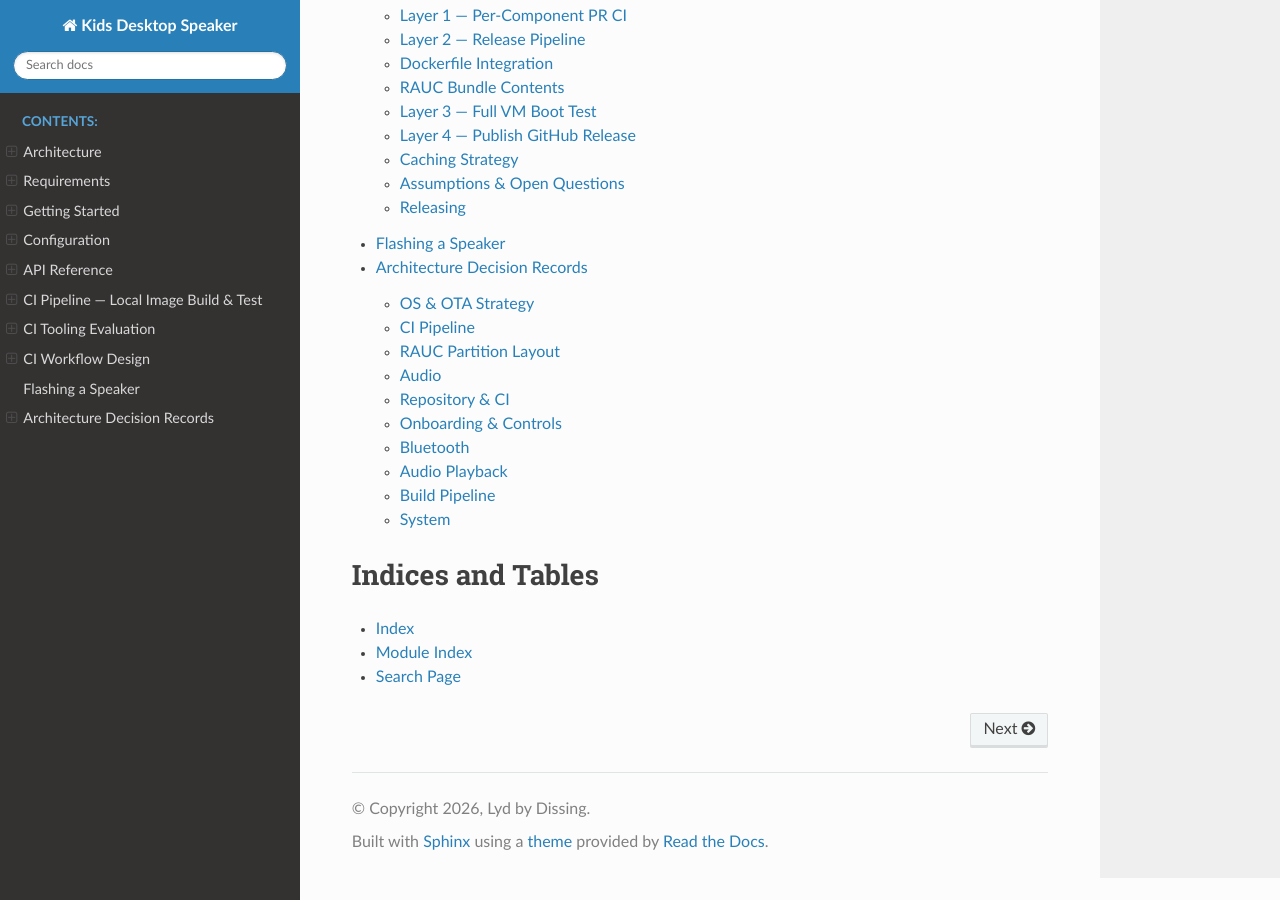
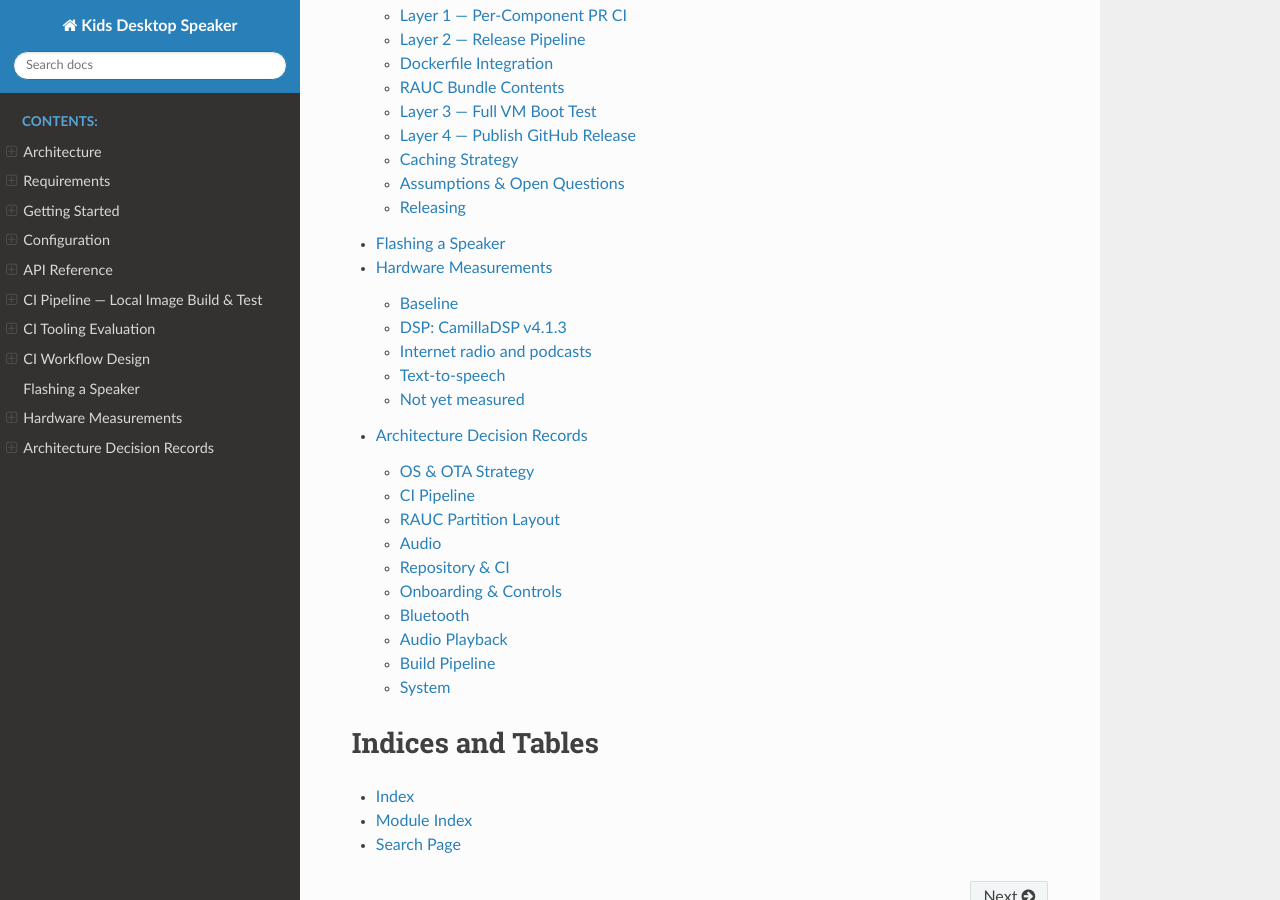
Before and after one commit to LydByDissing/kids-desktop-speaker, a Sphinx documentation site: the page built from docs/source/index.rst, in a window 1280 px wide and 900 px high, scrolled down 1872 px. Built offline with Sphinx 7.4.7 and the Read the Docs theme 3.1.0, drawn with Linux system fonts in a browser that asks for light colours; part of the change alters nothing that is shown.

Commit message:
docs: record audio measurements from a real Pi Zero W (wave 3)
Co-Authored-By: Claude Opus 5.5 <noreply@anthropic.com>

```diff
--- /dev/null
+++ b/docs/source/development/hardware-measurements.rst
@@ -0,0 +1,110 @@
+Hardware Measurements
+=====================
+
+Measured on a real Raspberry Pi Zero W (single-core ARM1176, 1 GHz, about 420 MB
+free RAM with ``gpu_mem=16``), running the speaker image. CPU is a percentage of
+the single core. Audio went to ALSA's null device, so these are processing costs
+without the audio HAT. Reproduce with ``ci/scripts/hw-bench-audio.sh``.
+
+Measured 2026-11-08.
+
+Baseline
+--------
+
+Our four services together, idle: about 2.5–5 MB of memory each and close to 0%
+CPU (``make -C ci hw-test``).
+
+DSP: CamillaDSP v4.1.3
+----------------------
+
+Official ARMv6 build. 6 channels captured from ``snd-aloop`` at 48 kHz S32_LE,
+mixed to 2 (the design pipeline in the CamillaDSP solution design, updated to v4
+syntax: ``channels: [0, 1]`` replaces ``channel: 0``).
+
+.. list-table::
+   :header-rows: 1
+   :widths: 50 20 30
+
+   * - Pipeline
+     - CPU
+     - Memory
+   * - Design pipeline (3 volume filters, 6→2 mixer)
+     - 18.3%
+     - 7 MB
+   * - Plus 10 peaking EQ filters per output channel
+     - 28.0%
+     - 7 MB
+   * - The 6-channel test signal feeding the loopback
+     - 3.5%
+     - 1 MB
+
+No underruns or errors over 40 seconds with EQ. ``snd-aloop`` provides 6 channels
+at 48 kHz S32_LE.
+
+Internet radio and podcasts
+---------------------------
+
+Decoding the live DR P3 stream (MP3, 128 kbit/s) over Wi-Fi.
+
+.. list-table::
+   :header-rows: 1
+   :widths: 50 20 30
+
+   * - Player
+     - CPU
+     - Memory
+   * - GStreamer 1.22 (``souphttpsrc ! decodebin``)
+     - 8.3%
+     - 22 MB
+   * - mpv 0.35
+     - 23.3%
+     - 49 MB
+
+MPD was not measured.
+
+Text-to-speech
+--------------
+
+The same 100-character sentence.
+
+.. list-table::
+   :header-rows: 1
+   :widths: 40 20 20 20
+
+   * - Engine
+     - Time to synthesise
+     - Speech length
+     - Sample rate
+   * - Piper (official ARMv7 build)
+     - —
+     - —
+     - Illegal instruction: no ARMv6 build exists
+   * - espeak-ng 1.51
+     - 0.67 s
+     - 6.0 s
+     - 22 kHz
+   * - flite 2.2, default ``kal`` voice
+     - 0.49 s
+     - 6.6 s
+     - 8 kHz (telephone quality)
+   * - flite 2.2, ``awb`` voice
+     - 1.94 s
+     - 6.1 s
+     - 16 kHz
+   * - flite 2.2, ``slt`` voice
+     - 2.06 s
+     - 6.2 s
+     - 16 kHz
+
+All the working engines are faster than real time. espeak-ng is fastest but sounds
+robotic; flite's 16 kHz voices sound more natural at about a third of real time.
+
+Not yet measured
+----------------
+
+These need a client device or account:
+
+- AirPlay (shairport-sync, packaged 3.3.8): needs an Apple device.
+- Spotify Connect (librespot 0.8.0): needs an ARMv6 build and Spotify Premium.
+- Bluetooth A2DP input (bluez-alsa, packaged 4.0.0): needs a phone.
+- Any of the above on the audio HAT, with ``CPUQuota`` limits applied.
--- a/docs/source/index.rst
+++ b/docs/source/index.rst
@@ -17,6 +17,7 @@ streaming speaker for children, built on Raspberry Pi Zero W.
    development/ci-tooling
    development/ci-workflows
    development/flashing
+   development/hardware-measurements
    development/decisions
 
 Indices and Tables
```
